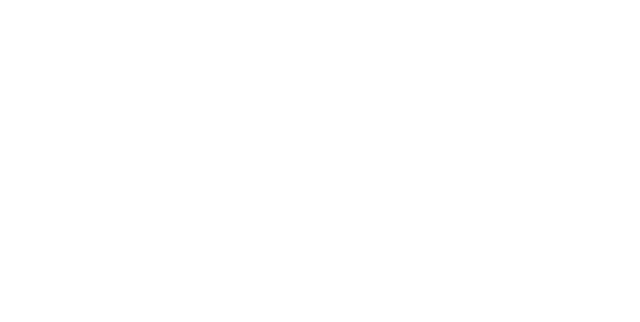
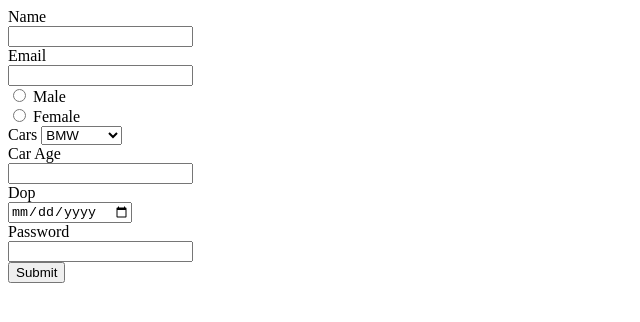
Before and after one commit to acciojob/car-insurance-form-karishma1521success, a website: page main.html in a window 1280 px wide. Shown: the whole page, without its empty margins (0-640 px from the left). Drawn offline with Linux system fonts and the light colour scheme.

Commit message:
car insurance form

```diff
--- a/main.html
+++ b/main.html
@@ -8,6 +8,33 @@
 
 <body>
 	<!-- the entire body must be written by student -->
+	<form method="post">
+		<label for="name">Name</label><br>
+        <input type="text" name="Name" id="name"><br>
+		<label for="email">Email</label><br>
+		<input type="email" name="Email" id="email"><br>
+		<input type="radio" name="gender" id="male">
+		<label for="male">Male</label><br>
+		<input type="radio" name="gender" id="female">
+		<label for="female">Female</label><br>
+		<label for="cars">Cars</label>
+		<select name="carBrand" id="cars">
+			<option value="BMw">BMW</option>
+			<option value="Audi">Audi</option>
+			<option value="Mercedez">Mercedez</option>
+		</select><br>
+		<label for="carage">Car Age</label><br>
+		<input type="number" name="car-age" id="carage"><br>
+		<label for="dop">Dop</label><br>
+		<input type="date" name="date-of-purchase" id="dop"><br>
+		<label for="password">Password</label><br>
+		<input type="password" name="Password" id="password"><br>
+		<button type="submit">Submit</button>
+
+
+
+
+	</form>
     <script type="text/javascript" src="./script.js">
 </script>
 
```
